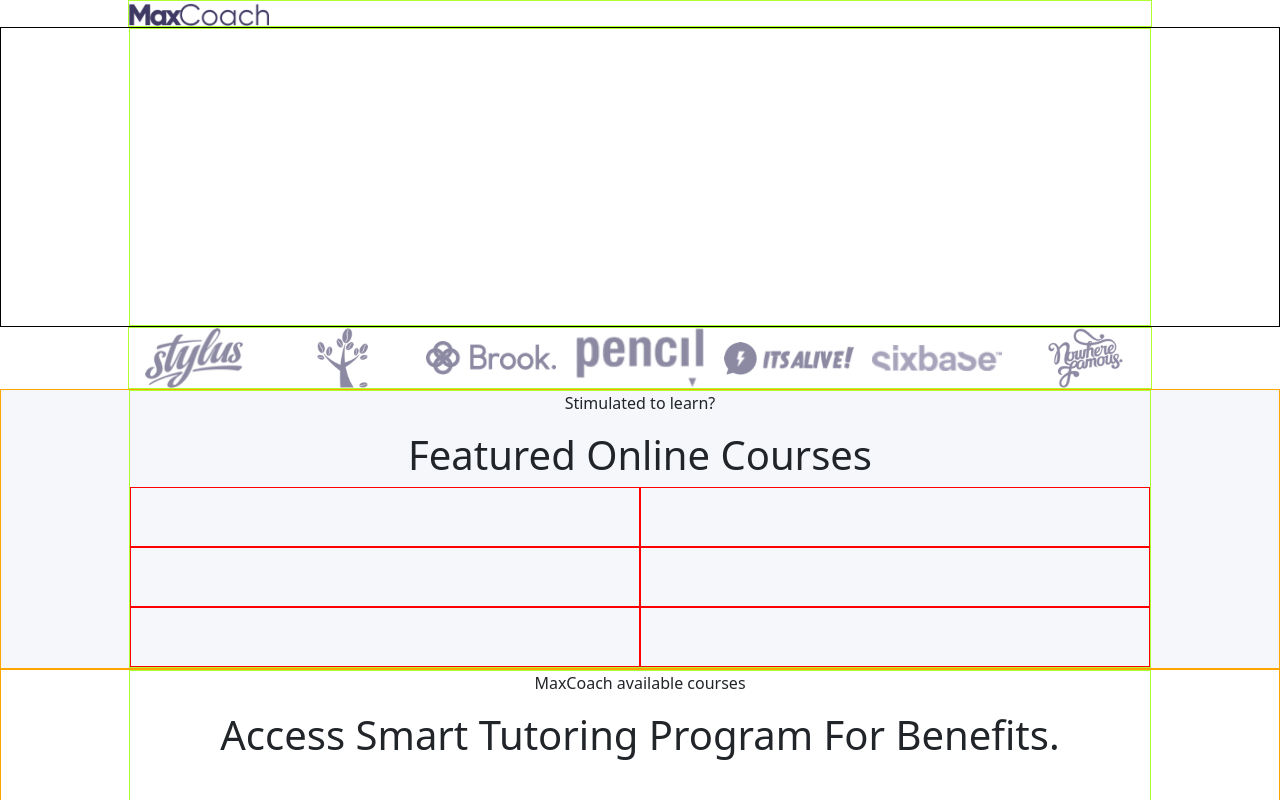
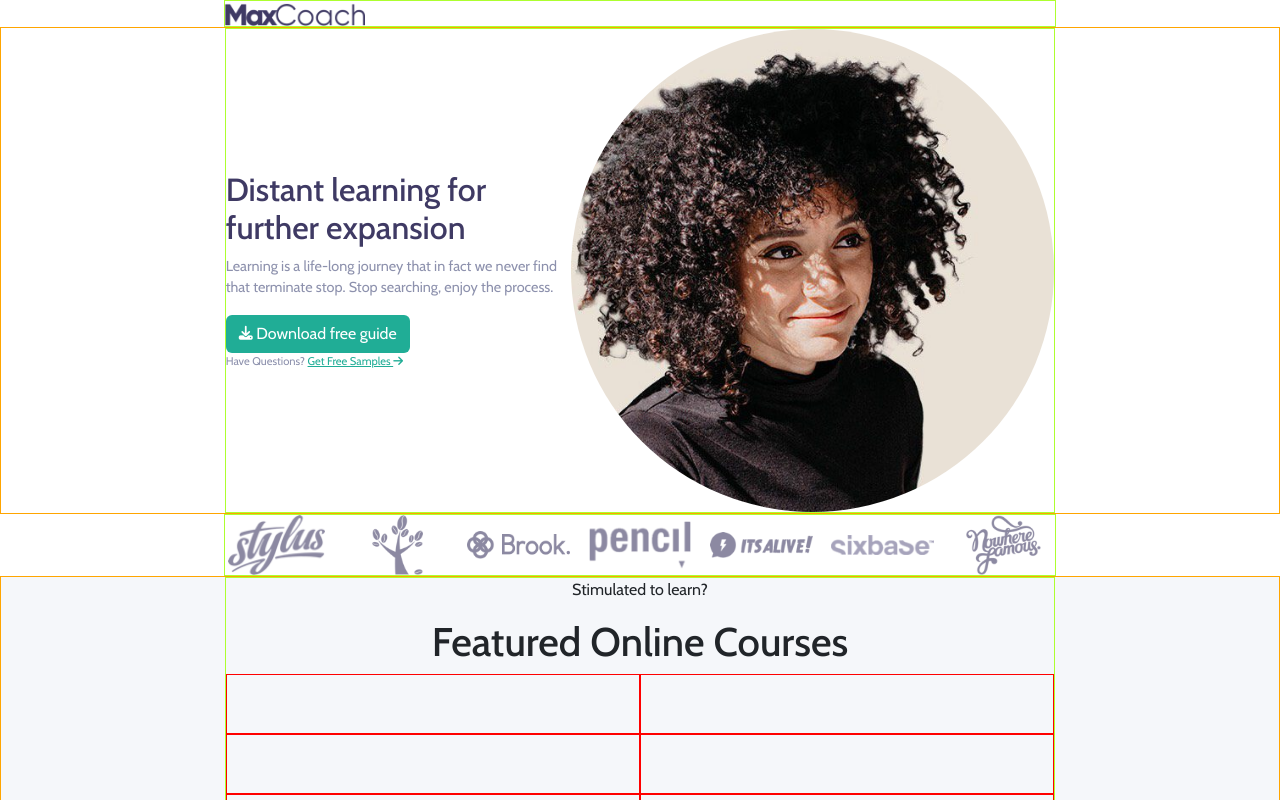
Before and after one commit to manuelcamaioni/proj-html-vuejs, a Vue app: page / in a window 1280 px wide. Shown: the top 800 px of the page. Built offline with nearby package versions, Linux system fonts and the light colour scheme.

Commit message:
added changes to header hero

```diff
--- a/index.html
+++ b/index.html
@@ -4,6 +4,9 @@
         <meta charset="UTF-8" />
         <link rel="icon" type="image/svg+xml" href="/vite.svg" />
         <meta name="viewport" content="width=device-width, initial-scale=1.0" />
+        <link
+            rel="stylesheet"
+            href="https://cdnjs.cloudflare.com/ajax/libs/font-awesome/6.4.0/css/all.min.css" />
         <title>Mid-term Project</title>
     </head>
     <body>
--- a/src/App.vue
+++ b/src/App.vue
@@ -26,4 +26,5 @@ export default {
 <style lang="scss">
 @import "bootstrap/scss/bootstrap";
 @import "./styles/general.scss";
+@import url('https://fonts.googleapis.com/css2?family=Cabin:wght@400;500;600;700&family=Fira+Sans:ital,wght@0,500;0,600;1,400;1,500&family=Montserrat:wght@300;500;700&family=Open+Sans:ital,wght@0,300;0,700;0,800;1,500&family=PT+Sans:ital,wght@0,700;1,400&display=swap');
 </style>
--- a/src/components/HeaderComponents/HeaderHero.vue
+++ b/src/components/HeaderComponents/HeaderHero.vue
@@ -1,10 +1,32 @@
 <template>
     <div class="hero">
-        <div class="my-container h-100">
-            <div class="container h-100">
-                <div class="row h-100">
-                    <div class="col-5"></div>
-                    <div class="col-7"></div>
+        <div class="my-container">
+            <div class="container">
+                <div class="row">
+                    <div class="col-5 d-flex flex-column justify-content-center">
+                        <hgroup>
+                            <h1 class="fs-2">
+                                Distant learning for further expansion
+                            </h1>
+                            <p class="minor-text">
+                                Learning is a life-long journey that in fact we never find that terminate stop. Stop
+                                searching,
+                                enjoy the process.
+                            </p>
+                        </hgroup>
+                        <div class="download-btn">
+                            <button class="btn custom_btn">
+                                <i class="fa-solid fa-download fa-sm"></i> <span>Download free guide</span>
+                            </button>
+                        </div>
+                        <span class="minor-text question-box">Have Questions? <a href="#">Get Free Samples <i
+                                    class="fa-solid fa-arrow-right"></i></a>
+                        </span>
+                    </div>
+                    <div class="col-7 profile-pic-container">
+                        <img src="../../assets/img/about-me-profile-ohm4dxoearqbxny7q3bq1pzbdgofdx0tobbeqcvzd0.jpg"
+                            alt="Girl's image profile">
+                    </div>
                 </div>
             </div>
         </div>
@@ -20,8 +42,37 @@ export default {
 <style lang="scss" scoped>
 @use "../../styles/variables.scss" as *;
 
+
 div.hero {
-    border: 1px solid black;
-    height: 300px;
+    h1 {
+        color: $primaryColor;
+    }
+
+    div.col-5,
+    div.col-7 {
+        padding: 0;
+    }
+
+    .custom_btn {
+        background-color: $primaryHighlight;
+        color: white;
+    }
+
+    .profile-pic-container {
+        img {
+            width: 100%;
+            border-radius: 50%;
+
+        }
+    }
+
+    span.question-box {
+        font-size: .7rem;
+
+        a {
+            color: $primaryHighlight;
+
+        }
+    }
 }
 </style>
--- a/src/styles/general.scss
+++ b/src/styles/general.scss
@@ -1,5 +1,9 @@
+* {
+    font-family: "Cabin", sans-serif;
+}
+
 .my-container {
-    width: 80%;
+    width: 65%;
     margin: 0 auto;
     border: 1px solid greenyellow;
 }
@@ -27,3 +31,8 @@ hgroup {
     align-items: center;
     justify-content: center;
 }
+
+.minor-text {
+    font-size: 0.9rem;
+    color: #8d91ad;
+}
```
Lines whose indentation alone changed are shown as unchanged.
